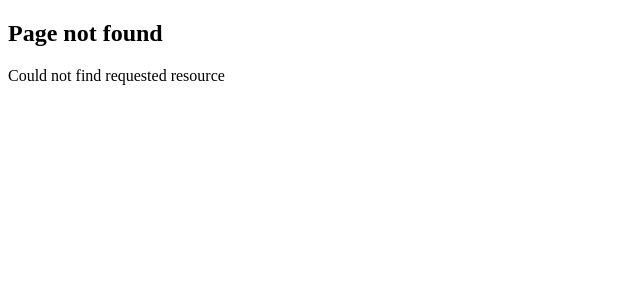
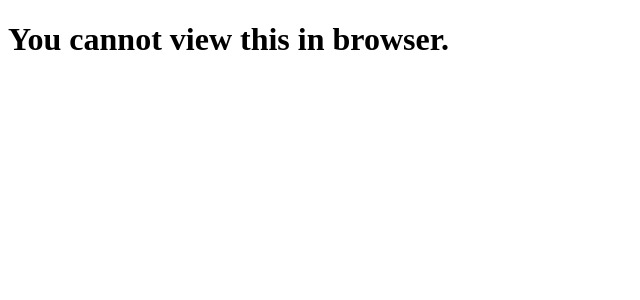
Before and after one commit to Ashish2097/nextJs-basics, a Next.js app: page /%5Flib in a window 1280 px wide. Before the commit this address had no page. Shown: the top 300 px of the page, without its empty margins (0-640 px from the left). Built offline with nearby package versions, Linux system fonts and the light colour scheme.

Commit message:
Private folders and Url encoded _ underscore prefixed folders

```diff
--- /dev/null
+++ b/src/app/%5Flib/page.tsx
@@ -0,0 +1,3 @@
+export default function PrivateRoute() {
+  return <h1>You cannot view this in browser.</h1>
+}
--- /dev/null
+++ b/src/app/_lib2/page.tsx
@@ -0,0 +1,3 @@
+export default function PrivateRoute() {
+  return <h1>You cannot view this in browser.</h1>
+}
```
Also changed, not shown: src/app/%5Flib/format-date.ts (added), src/app/_lib2/format-date.ts (added).
